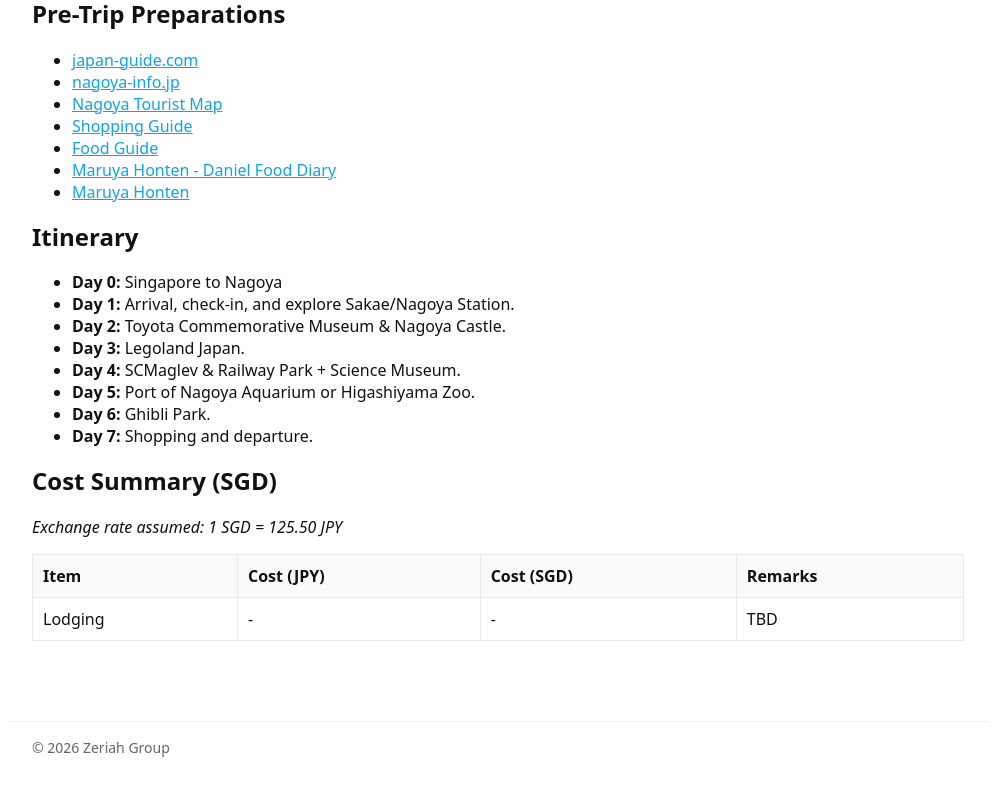
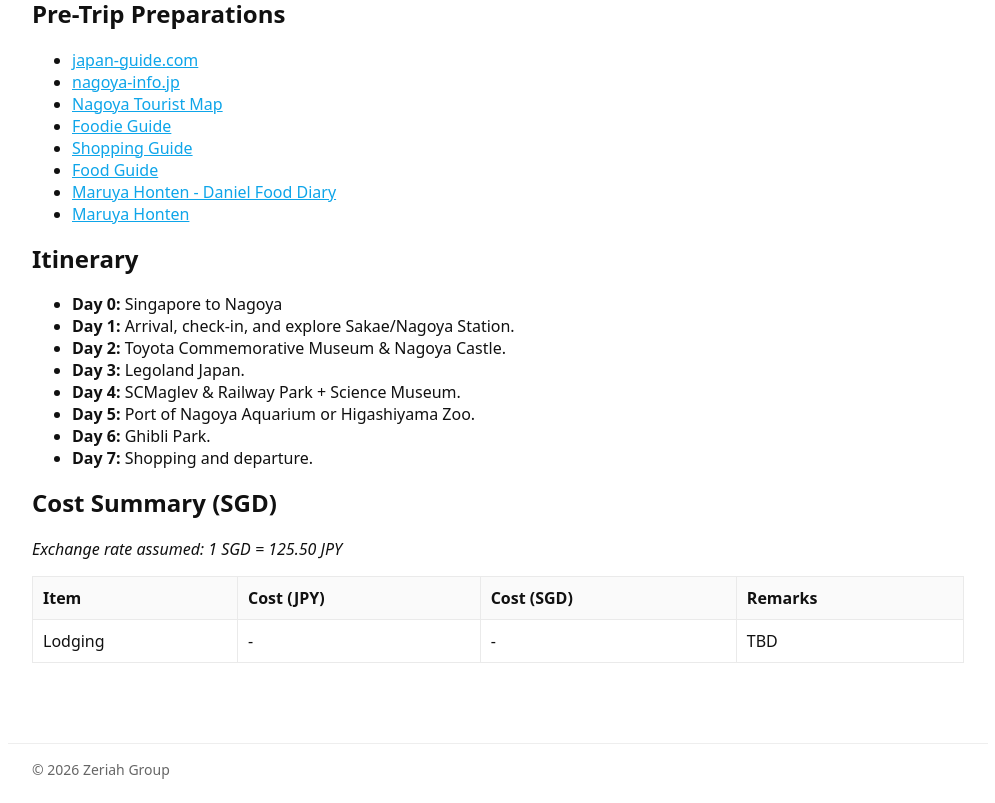
Before and after one commit to zeriahgroup/Travel, a Jekyll site: the page built from travels/2026_Nagoya.md, in a window 1280 px wide. Shown: the part 468-1271 px from the top of the page, without its empty margins (142-1137 px from the left). Built offline with Jekyll 4.4.1, drawn with Linux system fonts in a browser that asks for light colours; before the commit the page ends 1249 px from its top, so only the background shows below that.

Commit message:
Update 2026_Nagoya.md

```diff
--- a/travels/2026_Nagoya.md
+++ b/travels/2026_Nagoya.md
@@ -16,6 +16,7 @@ excerpt: A family trip with my younger sister and her family to Tasmania in 2026
 - [japan-guide.com](https://www.japan-guide.com/e/e2155.html)
 - [nagoya-info.jp](https://www.nagoya-info.jp/en/)
 - [Nagoya Tourist Map](https://www.nagoya-info.jp/en/#dmap)
+- [Foodie Guide](https://www.japanrailclub.com/nagoya-foodie-guide/)
 - [Shopping Guide](https://www.nagoyaisnotboring.com/nagoya-shopping-guide/)
 - [Food Guide](https://www.japan-guide.com/e/e3315.html)
 - [Maruya Honten - Daniel Food Diary](https://danielfooddiary.com/2025/06/09/maruyahoten/)
```
